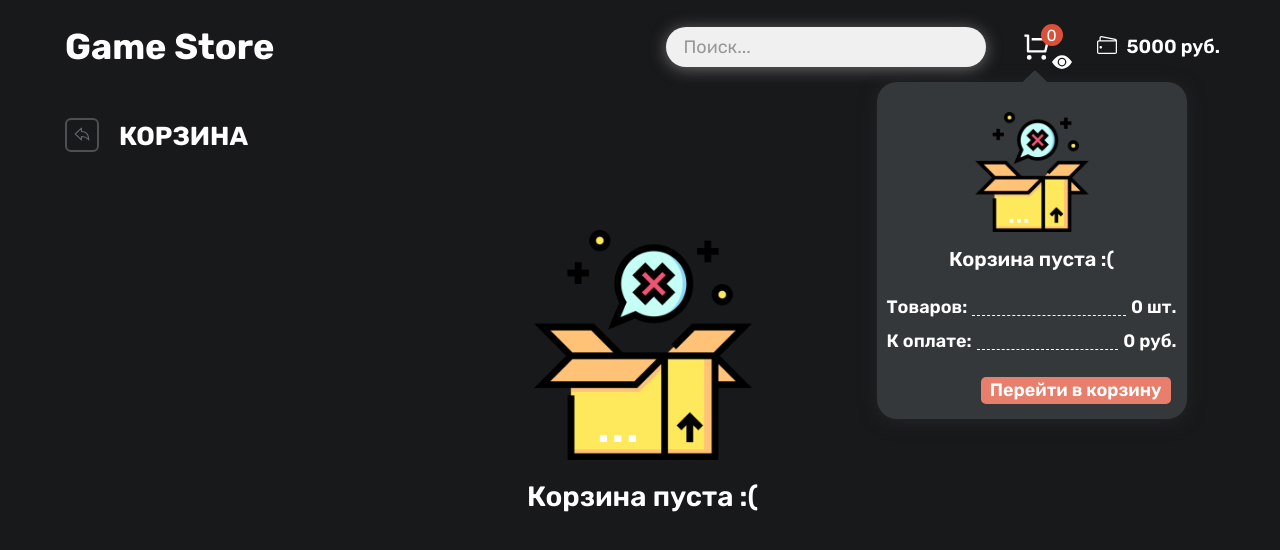
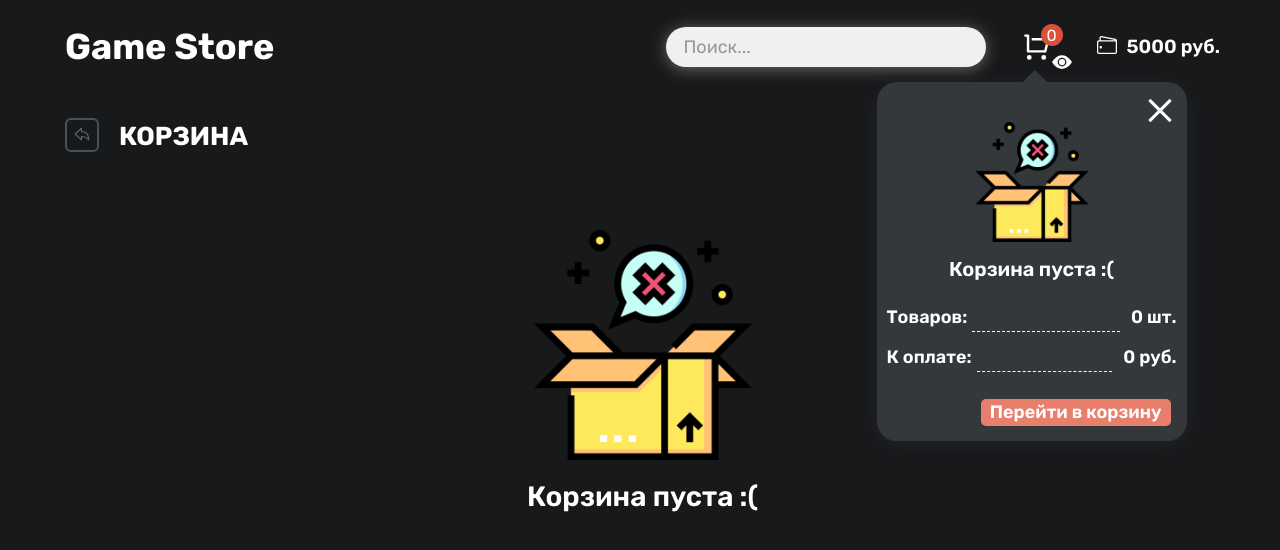
Before and after one commit to St1llSane/game-store-v2, a React (Vite) app: page /cart in a window 1280 px wide. Both pictures are taken after a click on the button 1061 px from the left and 62 px from the top of the page. Shown: the top 550 px of the page. Built offline with nearby package versions, Linux system fonts and the light colour scheme.

Commit message:
NotFound page

```diff
--- a/src/components/UI/CartPreview/CartPreview.jsx
+++ b/src/components/UI/CartPreview/CartPreview.jsx
@@ -1,15 +1,22 @@
 import { Link } from 'react-router-dom'
-import { useSelector } from 'react-redux'
-import { isVisibleSelector } from '../../../redux/slices/cartPreviewSlice'
+import { useDispatch, useSelector } from 'react-redux'
+import {
+  isVisibleSelector,
+  setIsVisible,
+} from '../../../redux/slices/cartPreviewSlice'
 import { cartSelector } from '../../../redux/slices/cartGamesSlice'
 import './cart-preview.scss'
 import CartPreviewItem from '../../CartPreviewItem'
 import CartTotal from '../CartTotal'
 
 function CartPreview() {
+  const dispatch = useDispatch()
   const isCartPreviewVisible = useSelector(isVisibleSelector)
+  const cart = useSelector(cartSelector)
 
-  const cart = useSelector(cartSelector)
+  const hideCartPreviewHandler = () => {
+    dispatch(setIsVisible(false))
+  }
 
   return (
     <div
@@ -17,6 +24,10 @@ function CartPreview() {
         isCartPreviewVisible ? 'cart-preview--active' : ''
       }`}
     >
+      <button
+        className="cart-preview__close"
+        onClick={hideCartPreviewHandler}
+      ></button>
       {cart.length > 0 ? (
         <ul className="cart-preview__list">
           {cart.map((game) => (
@@ -30,9 +41,9 @@ function CartPreview() {
         </div>
       )}
       <CartTotal>
-        <Link to="/cart">
-          <button>Перейти в корзину</button>
-        </Link>
+        <span>
+          <Link to="/cart">Перейти в корзину</Link>
+        </span>
       </CartTotal>
     </div>
   )
--- a/src/components/UI/CartPreview/cart-preview.scss
+++ b/src/components/UI/CartPreview/cart-preview.scss
@@ -35,6 +35,37 @@
     rotate: 45deg;
   }
 
+  &__close {
+    position: absolute;
+    content: '';
+    top: 12px;
+    right: 12px;
+    width: 30px;
+    height: 30px;
+
+    &::before,
+    &::after {
+      position: absolute;
+      content: '';
+      left: 0;
+      width: 100%;
+      height: 3px;
+      background-color: $c-white;
+      transition: background-color 0.1s ease;
+    }
+    &::before {
+      rotate: 45deg;
+    }
+    &::after {
+      rotate: -45deg;
+    }
+
+    &:hover::before,
+    &:hover::after {
+      background-color: $c-orange;
+    }
+  }
+
   &__list {
     display: flex;
     flex-direction: column;
@@ -42,7 +73,7 @@
     gap: 5px;
     max-height: 570px;
     padding: 0 6px 0 0;
-		margin-bottom: 45px;
+    margin-bottom: 45px;
     overflow: auto;
 
     &::-webkit-scrollbar {
@@ -59,7 +90,7 @@
 
   &__empty {
     text-align: center;
-    padding: 20px 0;
+    padding: 30px 0 20px 0;
 
     img {
       display: block;
--- a/src/components/UI/CartTotal/cart-total.scss
+++ b/src/components/UI/CartTotal/cart-total.scss
@@ -27,19 +27,19 @@
     }
   }
 
-  a {
+  span {
     display: block;
     margin-top: 25px;
     margin-right: 6px;
-  }
+    display: flex;
 
-  button {
+    a {
       font-size: $f-def;
       font-weight: 600;
       padding: 2px 9px 3px 9px;
       background-color: $c-light-orange;
       border-radius: 5px;
-    display: block;
+
       margin-left: auto;
       transition: background-color 0.1s ease;
 
@@ -48,3 +48,4 @@
       }
     }
   }
+}
--- a/src/pages/NotFound/NotFound.jsx
+++ b/src/pages/NotFound/NotFound.jsx
@@ -3,6 +3,7 @@ import './not-found.scss'
 function NotFound() {
   return (
     <section className="not-found">
+			<img className='not-found__img' src="images/not-found.svg" alt="not-found-img" width={320} />
       <h2 className="not-found__title">Страница не найдена...</h2>
     </section>
   )
--- a/src/pages/NotFound/not-found.scss
+++ b/src/pages/NotFound/not-found.scss
@@ -1,5 +1,8 @@
 .not-found {
+	margin-top: 140px;
+	text-align: center;
+
 	&__title {
-
+		font-size: 3.6rem;
 	}
 }
```
Also changed, not shown: public/images/not-found.svg (added). Lines whose indentation alone changed are shown as unchanged.
